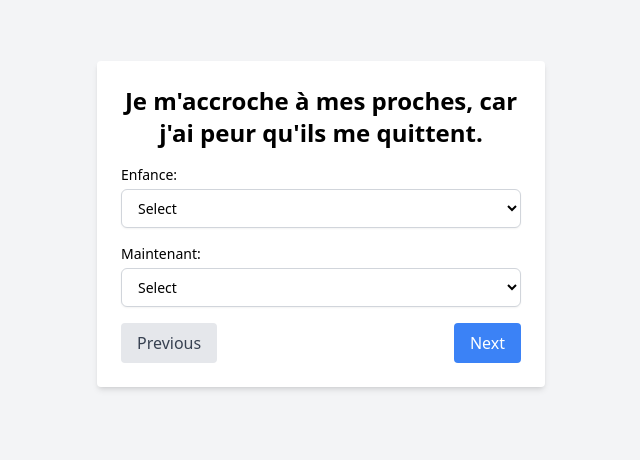
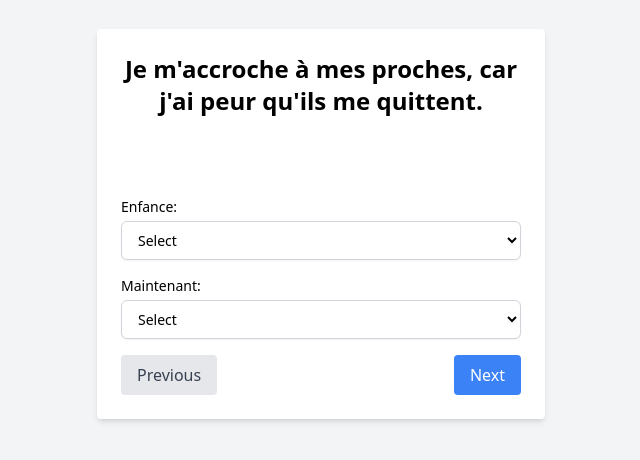
Before and after one commit to alexvanacker/reinvent-my-life, a React (Vite) app in the folder react-ts/: page / in a window 1280 px wide. Shown: the part 176-636 px from the top of the page, without its empty margins (319-959 px from the left). Built offline with nearby package versions, Linux system fonts and the light colour scheme.

Commit message:
Fix question height

```diff
--- a/react-ts/src/components/Question.tsx
+++ b/react-ts/src/components/Question.tsx
@@ -63,8 +63,10 @@ const Question: React.FC<QuestionProps> = ({ id, text, onNext, onPrevious, respo
     };
 
     return (
-        <form onSubmit={handleSubmit} className="bg-white p-6 rounded shadow-md max-w-md w-full">
-            <h2 className="text-2xl font-semibold mb-4 text-center">{text}</h2>
+        <form onSubmit={handleSubmit} className="bg-white p-6 rounded shadow-md max-w-md w-full mx-auto">
+      <div className="h-32 overflow-y-auto mb-4">
+        <h2 className="text-2xl font-semibold text-center">{text}</h2>
+      </div>
       <div className="mb-4">
         <label className="block text-sm font-medium mb-1">
           Enfance:
```
Lines whose indentation alone changed are shown as unchanged.
